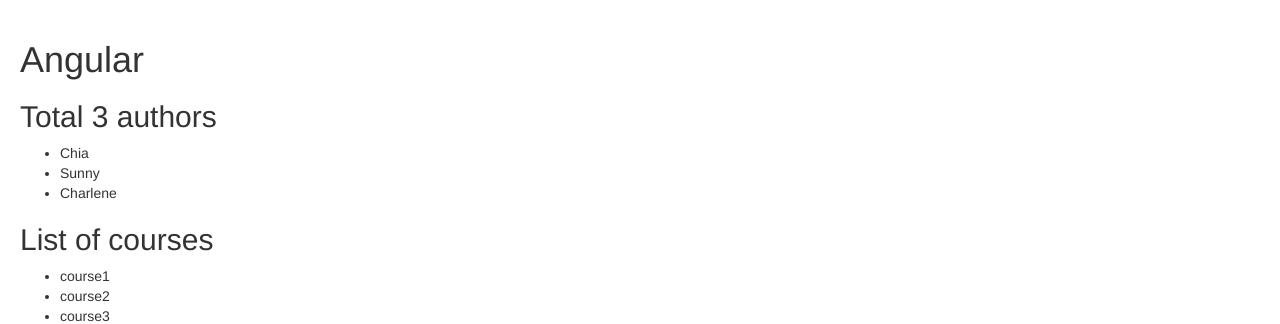
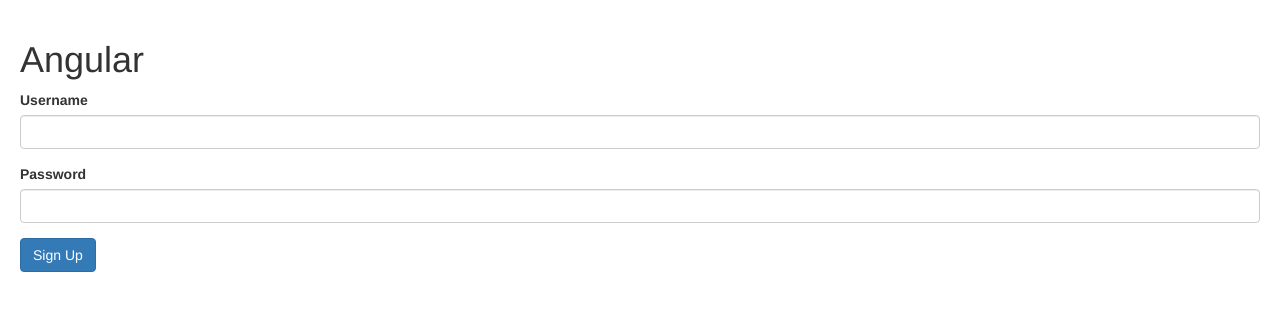
Before and after one commit to gtoshiba011/anuglar-hello-world, an Angular app: page / in a window 1280 px wide. Shown: the top 324 px of the page. Built offline with nearby package versions, Linux system fonts and the light colour scheme.

Commit message:
signup form

```diff
--- a/src/app/app.component.html
+++ b/src/app/app.component.html
@@ -1,4 +1,5 @@
 <h1>Angular</h1>
-<authors></authors>
+<signup-form></signup-form>
+<!-- <authors></authors>
 <courses></courses>
-<favorite [isFavorite]="post.isFavorite" (change)="onFavoriteChange($event)"></favorite>
+<favorite [isFavorite]="post.isFavorite" (change)="onFavoriteChange($event)"></favorite> -->
--- a/src/app/app.module.ts
+++ b/src/app/app.module.ts
@@ -1,8 +1,8 @@
 import { AuthorsService } from './authors.service';
 import { SummaryPipe } from './summary.pipe';
 import { BrowserModule } from '@angular/platform-browser';
+import { FormsModule, ReactiveFormsModule } from '@angular/forms';
 import { NgModule } from '@angular/core';
-import { FormsModule } from '@angular/forms';
 
 import { AppRoutingModule } from './app-routing.module';
 import { AppComponent } from './app.component';
@@ -11,6 +11,7 @@
 import { CoursesService } from './courses.service';
 import { AuthorsComponent } from './authors/authors.component';
 import { FavoriteComponent } from './favorite/favorite.component';
+import { SignupFormComponent } from './signup-form/signup-form.component';
 
 @NgModule({
   declarations: [
@@ -20,11 +21,13 @@
     SummaryPipe,
     AuthorsComponent,
     FavoriteComponent,
+    SignupFormComponent,
   ],
   imports: [
     BrowserModule,
     AppRoutingModule,
     FormsModule,
+    ReactiveFormsModule
   ],
   providers: [
     CoursesService,
--- /dev/null
+++ b/src/app/signup-form/signup-form.component.html
@@ -0,0 +1,29 @@
+<form [formGroup]="form" (ngSubmit)="login()">
+    <div *ngIf="form.errors" class="alert alert-danger">The username or password is invalid</div>
+    <div formGroupName="account">
+        <div class="form-group">
+            <label for="username">Username</label>
+            <input
+                formControlName="username"
+                id="username"
+                type="text"
+                class="form-control">
+            <div *ngIf="username.pending">Checking for uniqueness...</div>
+            <div *ngIf="username.touched && username.invalid" class="alert alert-danger">
+                <div *ngIf="username.errors.required">Username is required</div>
+                <div *ngIf="username.errors.minlength">Username should be minimun {{ username.errors.minlength.requiredLength }} required</div>
+                <div *ngIf="username.errors.cannotContainSpace">Username cannot contain space</div>
+                <div *ngIf="username.errors.shouldBeUnique">Username is already taken</div>
+            </div>
+        </div>
+        <div class="form-group">
+            <label for="password">Password</label>
+            <input
+                formControlName="password"
+                id="password"
+                type="text"
+                class="form-control">
+        </div>
+    </div>
+    <button class="btn btn-primary" type="submit">Sign Up</button>
+</form>
--- /dev/null
+++ b/src/app/signup-form/signup-form.component.ts
@@ -0,0 +1,31 @@
+import { UsernameValidators } from './username.validators';
+import { Component } from '@angular/core';
+import { FormGroup, FormControl, Validators } from '@angular/forms';
+
+@Component({
+    selector: 'signup-form',
+    templateUrl: './signup-form.component.html',
+    styleUrls: ['./signup-form.component.css']
+})
+export class SignupFormComponent {
+    form = new FormGroup({
+        'account': new FormGroup({
+            'username': new FormControl('', [
+                Validators.required,
+                Validators.minLength(3),
+                UsernameValidators.cannotContainSpace
+            ], UsernameValidators.shouldBeUnique),
+            'password': new FormControl('', Validators.required)
+        })
+    });
+
+    login() {
+        this.form.setErrors({
+            invalidLogin: true
+        });
+    }
+
+    get username() {
+        return this.form.get('account.username');
+    }
+}
--- /dev/null
+++ b/src/app/signup-form/username.validators.ts
@@ -0,0 +1,23 @@
+
+import { AbstractControl, ValidationErrors } from '@angular/forms';
+
+export class UsernameValidators {
+    static cannotContainSpace(control: AbstractControl) : ValidationErrors | null {
+        if ((control.value as String).indexOf(' ') >= 0) {
+            return { cannotContainSpace: true }
+        }
+        return null
+    }
+
+    static shouldBeUnique(control: AbstractControl) : Promise<ValidationErrors | null> {
+        return new Promise((resolve, reject) => {
+            setTimeout(() => {
+                if(control.value === 'howard') {
+                    resolve({shouldBeUnique: true });
+                } else {
+                    resolve(null);
+                }
+            }, 2000);
+        });
+    }
+}
```
Also changed, not shown: src/app/signup-form/signup-form.component.css (added), 1 other file (tests, documents, lock files or other folders).
